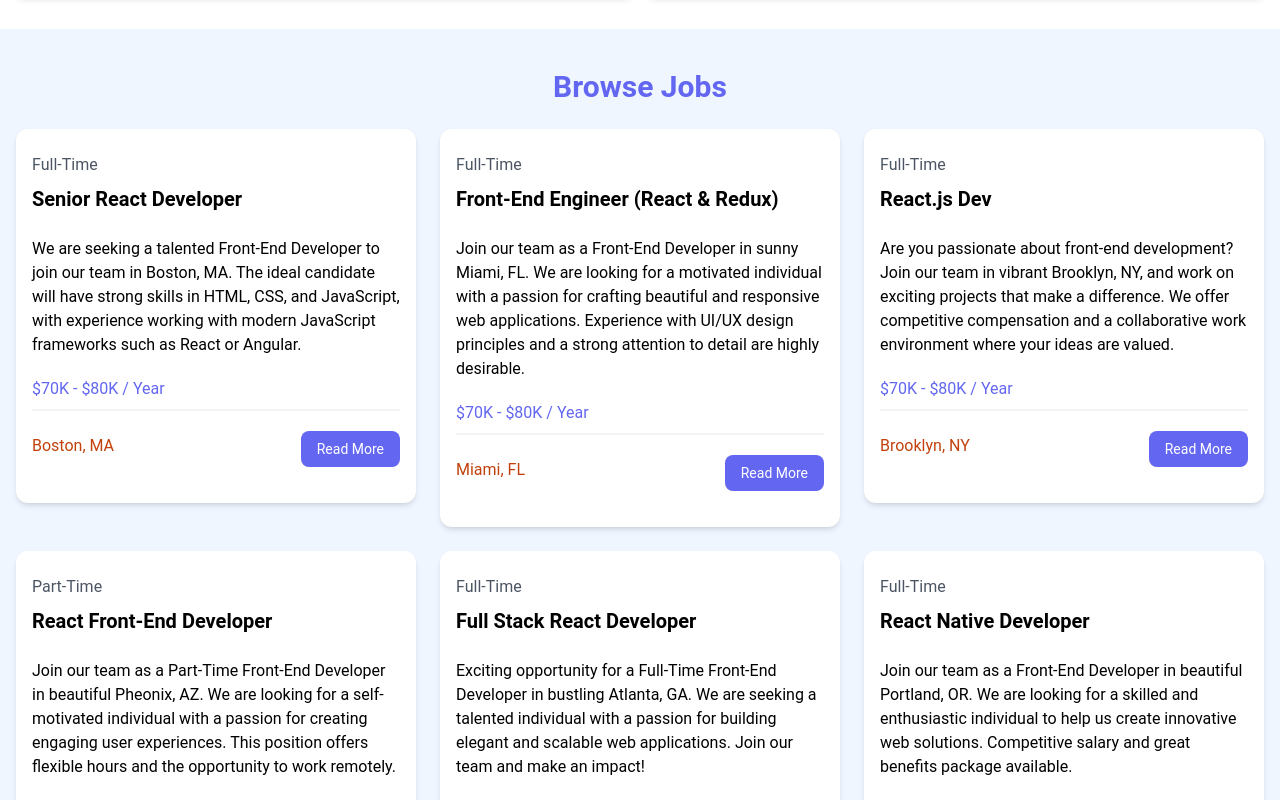
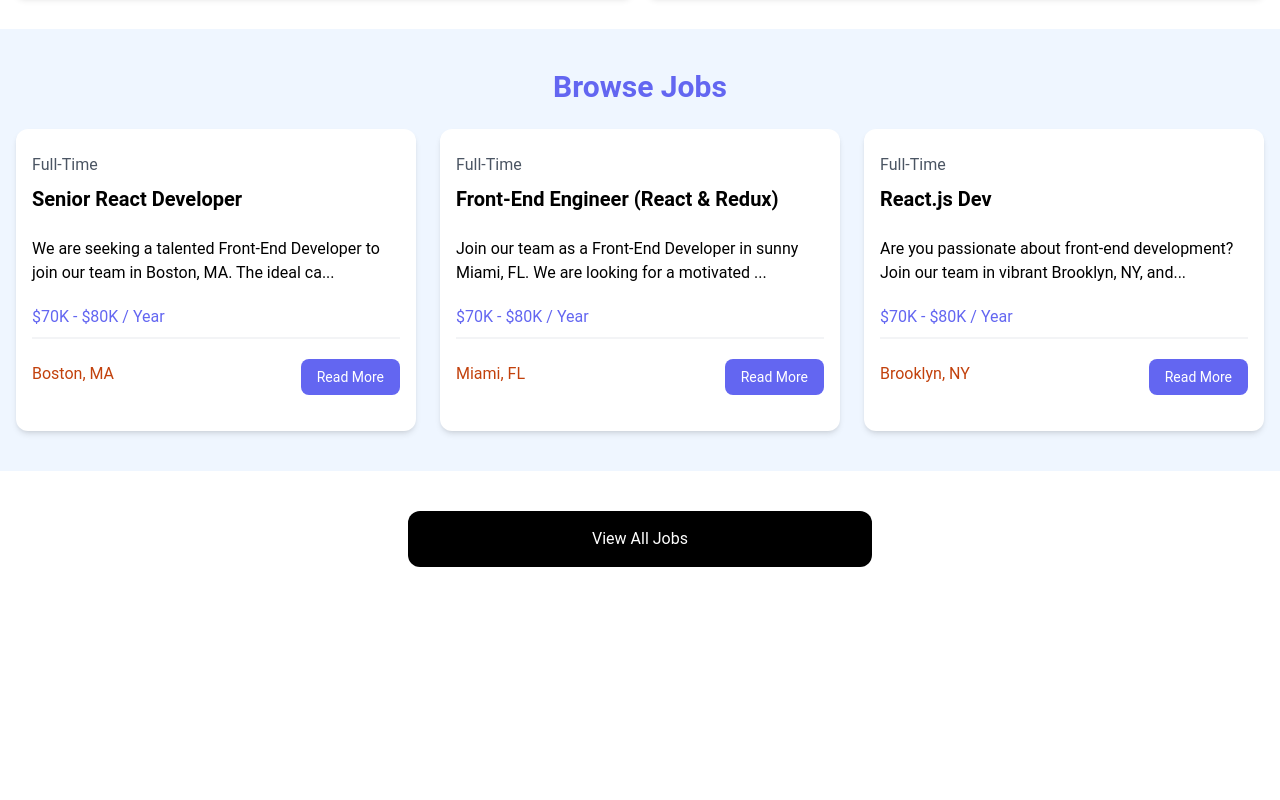
Before and after one commit to rings-s/reactJs, a React (Vite) app in the folder react_crash_course/: page / in a window 1280 px wide. Shown: the part 580-1380 px from the top of the page. After the commit the page ends 1187 px from the top, so only its background shows below. Built offline with nearby package versions, Linux system fonts and the light colour scheme.

Commit message:
using hooks specially useState to trim the card description inside the JobListing component

```diff
--- a/react_crash_course/src/App.jsx
+++ b/react_crash_course/src/App.jsx
@@ -3,6 +3,7 @@
 import HomeCards from "./components/HomeCards";
 import Joblisting from "./components/JobListings";
 import Nav from "./components/Nav";
+import ViewAllJobs from "./components/ViewAllJobs";
 const App = () => {
   return (
     <div>
@@ -21,16 +22,13 @@
 
       <Joblisting />
 
+      <ViewAllJobs  />
 
 
 
 
-      {/* Link to view all jobs */}
-      <section className="m-auto max-w-lg my-10 px-6">
-        <a href="jobs.html" className="block bg-black text-white text-center py-4 px-6 rounded-xl hover:bg-gray-700">
-          View All Jobs
-        </a>
-      </section>
+
+
     </div>
   );
 }
--- a/react_crash_course/src/components/JobListing.jsx
+++ b/react_crash_course/src/components/JobListing.jsx
@@ -1,6 +1,13 @@
-import jobs from "../jobs.json";
+import { useState } from "react"
+    const Joblisting = ({job}) => {
 
-const Joblisting = ({job}) => {
+    const [showFullDescription, setShowFullDescription] = useState(false);
+    let description = job.description;
+    if (!showFullDescription) {
+        description = description.substring(0, 90) + "...";
+
+    }
+
   return (
     <div>
             <div className="bg-white rounded-xl shadow-md relative">
@@ -12,7 +19,7 @@
                             <h3 className="text-xl font-bold">{job.title}</h3>
                         </div>
                         <div className="mb-5">
-                            {job.description}
+                            {description}
                         </div>
                     <h3 className="text-indigo-500 mb-2">{job.salary} / Year</h3>
                     <div className="border border-gray-100 mb-5"></div>
--- a/react_crash_course/src/components/JobListings.jsx
+++ b/react_crash_course/src/components/JobListings.jsx
@@ -2,7 +2,12 @@
 import Joblisting from "./JobListing";
 const JobListings = () => {
 
+
+
+
     // console.log(jobs); as an array we loop through it and create a list using the map method
+
+  const recentJobs = jobs.slice(0, 3);
   return (
     <div>
          {/* Job browsing section */}
@@ -12,11 +17,10 @@
             Browse Jobs
           </h2>
           <div className="grid grid-cols-1 md:grid-cols-3 gap-6">
-            {/* Individual job listings */}
-            {jobs.map((job) => (
-              <Joblisting key={job.id} job={job} />
-            ))}
-            {/* Example of a job listing card */}
+              {/* Individual job listings */}
+              {recentJobs.map((job) => (
+                            <Joblisting key={job.id} job={job} />
+              ))}
 
           </div>
         </div>
--- /dev/null
+++ b/react_crash_course/src/components/ViewAllJobs.jsx
@@ -0,0 +1,15 @@
+
+const ViewAllJobs = () => {
+  return (
+    <div>
+         {/* Link to view all jobs */}
+      <section className="m-auto max-w-lg my-10 px-6">
+        <a href="/jobs" className="block bg-black text-white text-center py-4 px-6 rounded-xl hover:bg-gray-700">
+          View All Jobs
+        </a>
+      </section>
+    </div>
+  )
+}
+
+export default ViewAllJobs
```
